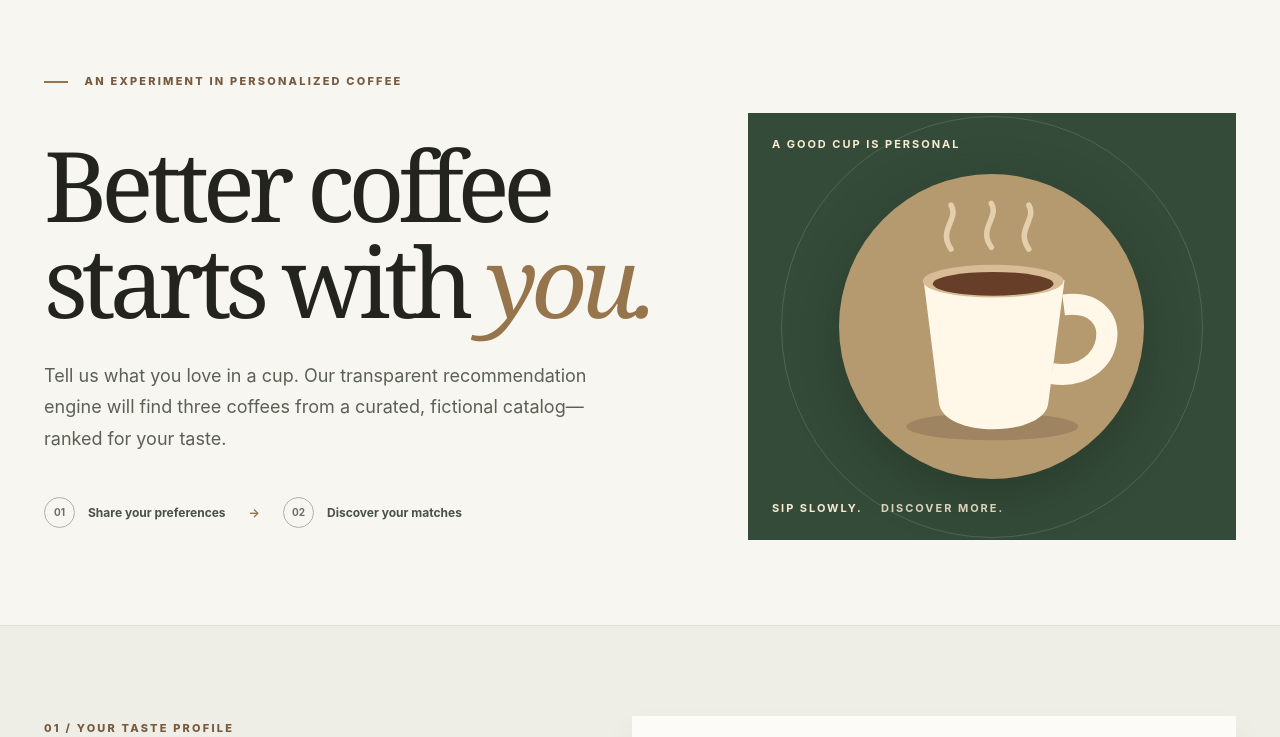
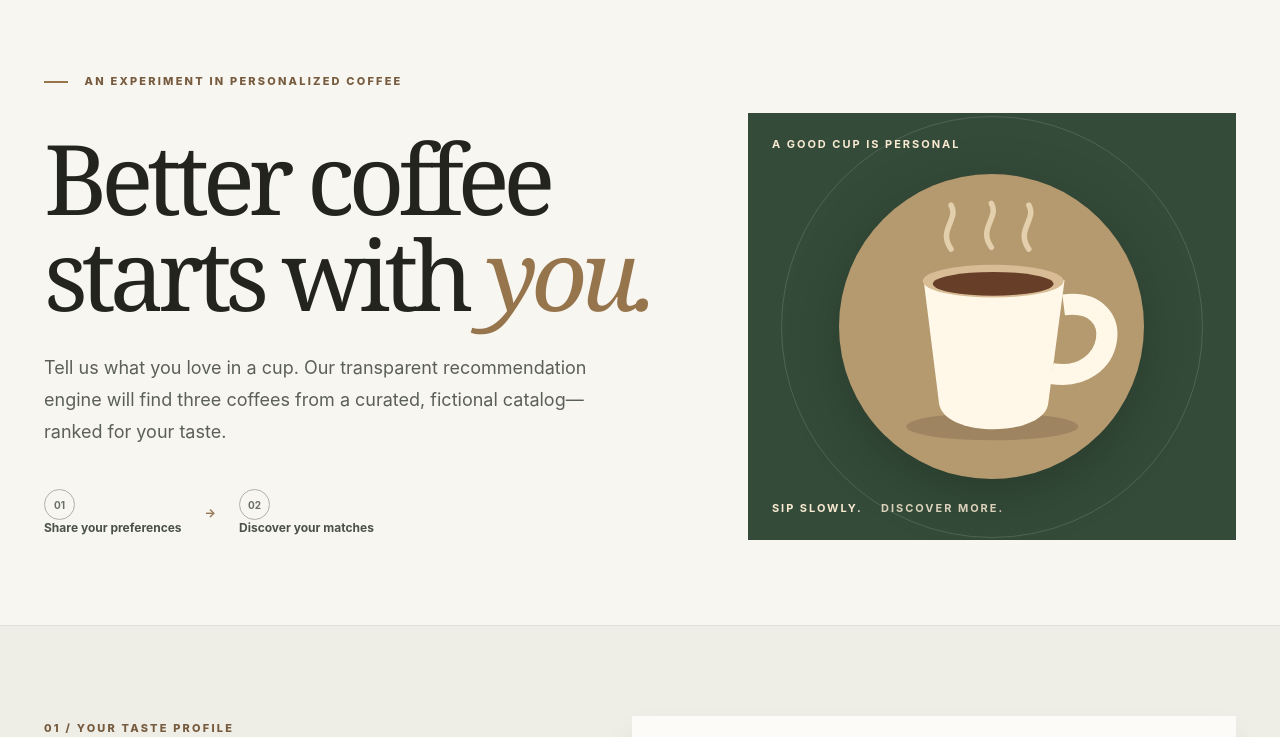
Before and after one commit to ryanrowe2/coffee-recommendation-prototype, a Flask app: page / in a window 1280 px wide. Shown: the part 84-821 px from the top of the page. Run offline with Flask 3, Linux system fonts and the light colour scheme.

Commit message:
fix: keep each hero progress number and label together

```diff
--- a/app/templates/index.html
+++ b/app/templates/index.html
@@ -7,7 +7,11 @@
     <div class="hero-copy">
       <h1>Better coffee<br>starts with <em>you.</em></h1>
       <p class="hero-description">Tell us what you love in a cup. Our transparent recommendation engine will find three coffees from a curated, fictional catalog—ranked for your taste.</p>
-      <div class="hero-proof"><span class="proof-circle">01</span><span>Share your preferences</span><span class="proof-arrow">→</span><span class="proof-circle">02</span><span>Discover your matches</span></div>
+      <div class="hero-proof" aria-label="Recommendation steps">
+        <span class="proof-step"><span class="proof-circle">01</span><span class="proof-label">Share your preferences</span></span>
+        <span class="proof-arrow" aria-hidden="true">→</span>
+        <span class="proof-step"><span class="proof-circle">02</span><span class="proof-label">Discover your matches</span></span>
+      </div>
     </div>
     <div class="hero-art" aria-hidden="true">
        <div class="art-label">A GOOD CUP IS PERSONAL</div>
```
